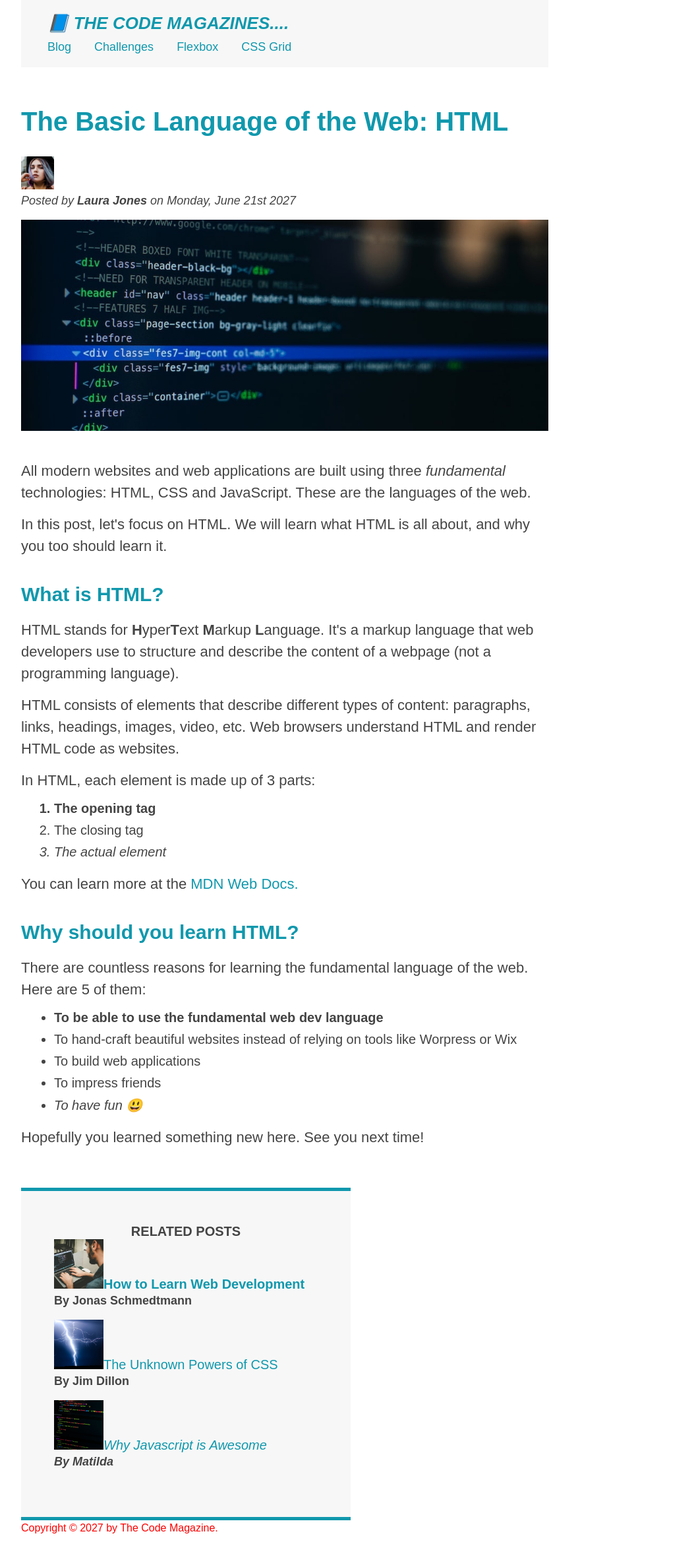
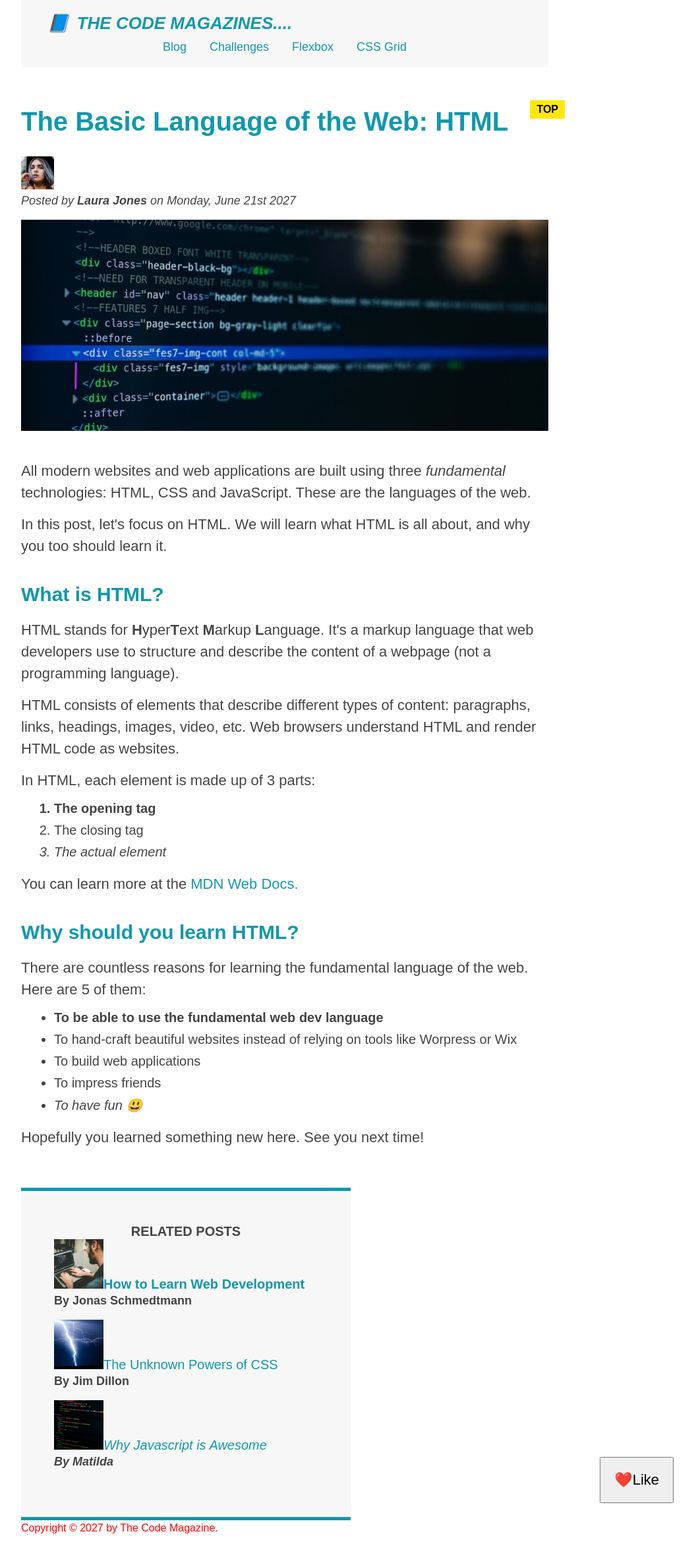
Before and after one commit to TojinaJoseph/html-css-study, a plain HTML site: page index.html in a window 1280 px wide. Shown: the whole page at 66% size, without its empty margins (208-1261 px from the left). Drawn offline with Linux system fonts and the light colour scheme.

Commit message:
changes in style

```diff
--- a/index.html
+++ b/index.html
@@ -83,5 +83,6 @@
       </p>
     </footer>
   </div>
+  <button>❤️Like</button>
   </body>
 </html>
--- a/style.css
+++ b/style.css
@@ -6,6 +6,7 @@
 body {
   font-family: sans-serif;
   color: #444;
+  position: relative;
 }
 h1,
 h2,
@@ -53,10 +54,12 @@ li {
   margin: 0 auto;
 }
 nav {
+  text-align: center;
   font-size: 18px;
 }
 .post-header {
   margin-bottom: 40px;
+  position: relative;
 }
 article {
   margin-bottom: 60px;
@@ -144,3 +147,36 @@ nav a:link {
 nav a:link:last-child {
   margin-right: 0;
 }
+button {
+  cursor: pointer;
+  padding: 20px;
+  font-size: 22px;
+  position: absolute;
+  bottom: 50px;
+  right: 50px;
+}
+h1::first-letter {
+  font-size: normal;
+  margin-right: 5px;
+}
+
+/* adjacent sibling selector */
+/* h3 + p::first-line {
+  color: red;
+} */
+
+h2 {
+  position: relative;
+}
+h2::after {
+  content: "TOP";
+  background-color: #ffe70e;
+  color: #000;
+  font-weight: bold;
+  font-size: 16px;
+  display: inline-block;
+  padding: 5px 10px;
+  position: absolute;
+  top: -10px;
+  right: -25px;
+}
```
